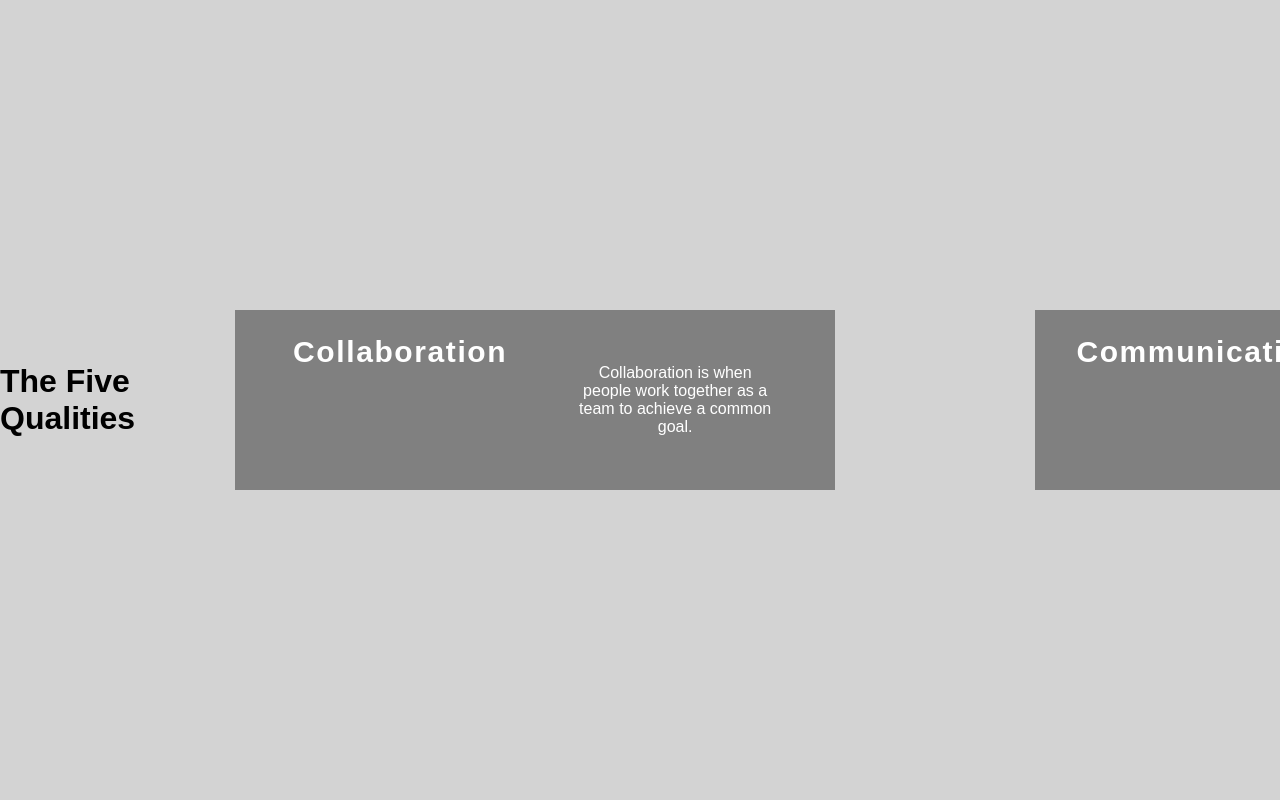
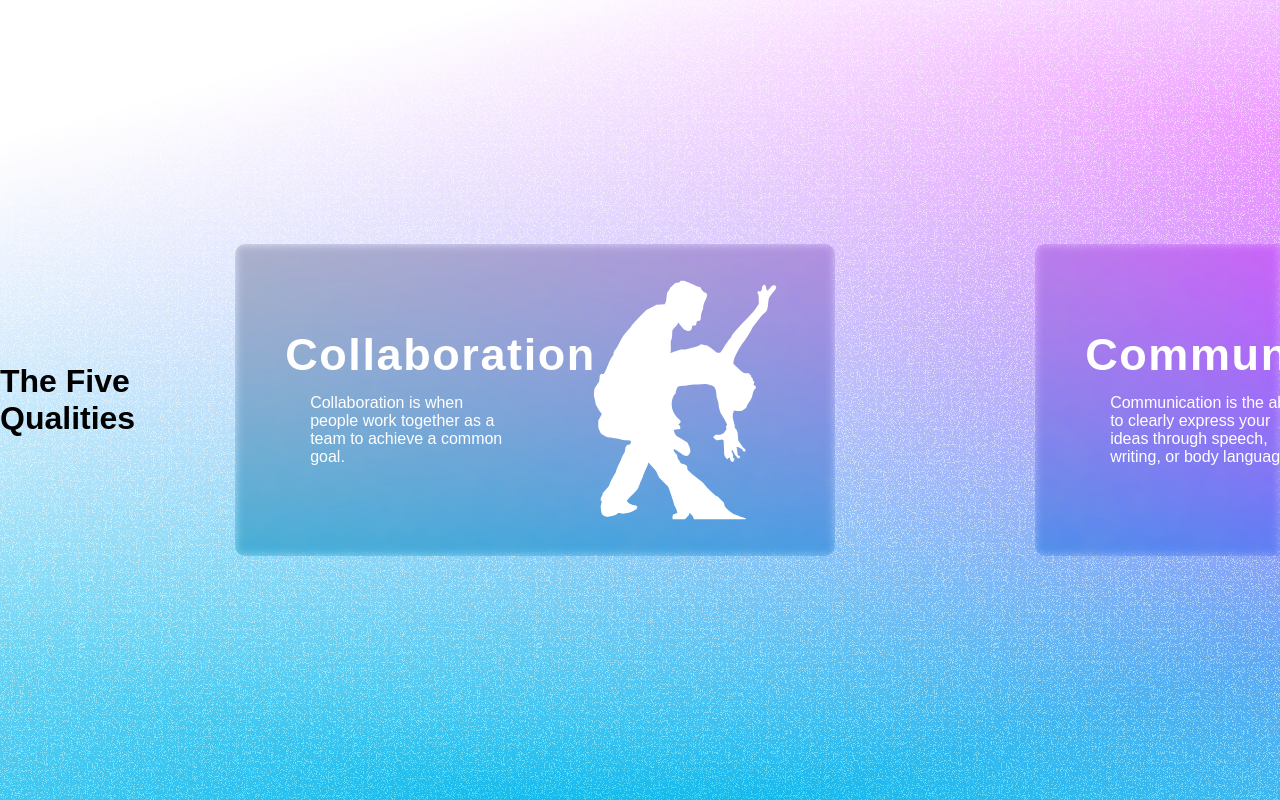
Before and after one commit to ImBenjaminKaiser/8Portfolio, a plain HTML site: page 5qualities.html in a window 1280 px wide. Shown: the top 800 px of the page. Drawn offline with nearby package versions, Linux system fonts and the light colour scheme; a script that the page names is missing; a web font is replaced by a local one.

Commit message:
finished 5 qualities page, tweaked some animations and general formatting

```diff
--- a/5qualities.html
+++ b/5qualities.html
@@ -5,8 +5,9 @@
     <meta name="viewport" content="width=device-width, initial-scale=1.0" />
     <title>Document</title>
 
-    <!-- Link CSS file to this file -->
+    <!-- Link the 5 qualities and global CSS files to this file -->
     <link rel="stylesheet" href="/css/5qualities.css" />
+    <link rel="stylesheet" href="/css/global.css">
     <!-- Link Javascript file to this file -->
     <script type="text/javascript" src="js/script.js"></script>
 
@@ -17,7 +18,7 @@
     <!-- CDN link for lenis smooth scrolling JS library -->
     <script src="https://unpkg.com/@studio-freight/lenis@1.0.40/dist/lenis.min.js"></script>
 
-    <!-- CDN links for Stevie Sans, Scale Variable and Stretch Pro fonts-->
+    <!-- CDN links for Stevie Sans, Scale Variable, and Stretch Pro fonts-->
     <link rel="stylesheet" href="https://use.typekit.net/fmf0nsi.css">
     <link href="https://fonts.cdnfonts.com/css/stretch-pro" rel="stylesheet">
 
@@ -30,58 +31,54 @@
 
           <div class="scroll-box-element">
 
-            <div class="scroll-box-element-image-header">
+            <div class="header-description-wrapper">
               <p class="scroll-text-header header-text-font">Collaboration</p>
-              <!-- IMG HERE -->
+              <p class="scroll-box-description">Collaboration is when people work together as a team to achieve a common goal.</p>
+            </div>
+            <div class="image-wrapper">
+              <img src="/img/collaboration.svg" alt="a white silhouette of two people dancing" width="200px">
             </div>
 
-            <div class="description-wrapper">
-              <p class="scroll-box-description">Collaboration is when people work together as a team to achieve a common goal.</p>
-            </div>
           </div>
 
           <div class="scroll-box-element">
 
-            <div class="scroll-box-element-image-header">
+            <div class="header-description-wrapper">
               <p class="scroll-text-header header-text-font">Communication</p>
-              <!-- IMG HERE -->
+              <p class="scroll-box-description">Communication is the ability to clearly express your ideas through speech, writing, or body language.</p>
             </div>
-
-            <div class="description-wrapper">
-              <p class="scroll-box-description">Write some things</p>
+            <div class="image-wrapper">
+              <img src="/img/communication.svg" alt="A white silhouette of two people in suits talking to each other" width="200px">
             </div>
           </div>
           <div class="scroll-box-element">
 
-            <div class="scroll-box-element-image-header">
+            <div class="header-description-wrapper">
               <p class="scroll-text-header header-text-font">Creativity</p>
-              <!-- IMG HERE -->
+              <p class="scroll-box-description">Creativity is the skill of taking existing ideas and concepts and transforming them into something new and innovative.</p>
             </div>
-
-            <div class="description-wrapper">
-              <p class="scroll-box-description">Creativity is the skill of taking existing ideas and concepts and transforming them into something new and innovative.</p>
+            <div class="image-wrapper">
+              <img src="/img/creativity.svg" alt="A white line art of a woman painting a picture on an easel with a paint palette in her hand" width="200px">
             </div>
           </div>
           <div class="scroll-box-element">
 
-            <div class="scroll-box-element-image-header">
+            <div class="header-description-wrapper">
               <p class="scroll-text-header header-text-font">Persistence</p>
-              <!-- IMG HERE -->
+              <p class="scroll-box-description">Persistence means not giving up even when you face challenges and continuing to find a solution even when it seems like you can't.</p>
             </div>
-
-            <div class="description-wrapper">
-              <p class="scroll-box-description">Persistence means not giving up, no matter what the challenge may be.</p>
+            <div class="image-wrapper">
+              <img src="/img/persistance.png" alt="A white silhouette of Sisyphus rolling a boulder up a hill" height="200px">
             </div>
           </div>
           <div class="scroll-box-element">
 
-            <div class="scroll-box-element-image-header">
+            <div class="header-description-wrapper">
               <p class="scroll-text-header header-text-font">Inquiry</p>
-              <!-- IMG HERE -->
+              <p class="scroll-box-description">Inquiry is bring curious and asking questions to further your understanding and knowledge of a certain concept.</p>
             </div>
-
-            <div class="description-wrapper">
-              <p class="scroll-box-description">Write some things </p>
+            <div class="image-wrapper">
+              <img src="/img/inquiry.svg" alt="A white silhouette of a question mark" width="200px">
             </div>
           </div>
     </div>
--- a/css/5qualities.sass
+++ b/css/5qualities.sass
@@ -1,14 +1,4 @@
-*
-    font-family: 'setvie sans', sans-serif
-    font-weight: 400
-    font-style: normal
-
 @import url("https://use.typekit.net/fmf0nsi.css")
-
-body
-    // overflow-x: hidden
-    margin: 0
-    padding: 0
 
 .scroll-wrapper
     display: flex
@@ -20,7 +10,7 @@ body
     align-items: center
     // height: 100vh
     width: 100%
-    background: lightgrey
+    background-image: url(../img/5qualitybg.svg)
 
 
 .scroll-box-element
@@ -28,9 +18,10 @@ body
     justify-content: space-around
     width: 550px
     margin: 100px
-    background: grey
+    backdrop-filter: blur(5px) brightness(75%) saturate(2)
     padding: 25px
     flex-direction: row
+    border-radius: 10px
 
 .spacer
     height: 100px
@@ -40,7 +31,7 @@ body
     font-size: 30px
     color: white
     font-weight: 800
-    margin: 0
+    margin-top: 15px
     width: 250px
     text-align: center
     height:1em
@@ -50,25 +41,27 @@ body
     margin: 20px
     // height:100px
     width: 200px
-    text-align: center
-    align-items: center
+    // text-align: center
+    align-self: center
 
 
 
-.description-wrapper
+.image-wrapper
     display: flex
     align-items: center
 
-.scroll-box-element-image-header
+.header-description-wrapper
     display: flex
-    flex-direction: center
+    flex-direction: column
+    justify-content: center
 
 .five-qualities
     font-weight: 800
 
 .header-text-font
     font-family: "scale-variable", sans-serif
-    font-variation-settings: "wght" 200, "wdth" 90
+    font-variation-settings: "wght" 200, "wdth" 50
+    font-size: 45px
     letter-spacing: .1rem
 
 html.lenis
--- a/css/global.sass
+++ b/css/global.sass
@@ -1,6 +1,11 @@
 *
-    font-family: 'setvie sans', sans-serif
+    font-family: 'stevie sans', sans-serif
     font-weight: 400
     font-style: normal
     margin: 0
     padding: 0
+
+body
+    margin: 0px
+    padding: 0px
+    overflow-x: hidden
--- a/js/script.js
+++ b/js/script.js
@@ -25,14 +25,16 @@ document.addEventListener("DOMContentLoaded", function() {
     const fiveQualityHeader = document.querySelector('.five-qualities');
     // The header next to the boxes
 
+    // Used getBoundingClientRect because it includes the margin, while element.offsetWidth does not
+    // From here: https://www.geeksforgeeks.org/how-to-get-the-elements-actual-width-and-height-in-javascript/
+
     const scrollWrapperWidth = scrollWrapper.getBoundingClientRect();
     // Get the width of the scroll wrapper element to be used in the x value of the animation, to make it responsive if I change the font size
 
     const fiveQualityHeaderWidth = fiveQualityHeader.getBoundingClientRect();
     // Get the width of the Header to be used in the y value of the animation, to make it responsive for different screen sizes
 
-    // Used getBoundingClientRect because it includes the margin, while element.offsetWidth does not
-    // From here: https://www.geeksforgeeks.org/how-to-get-the-elements-actual-width-and-height-in-javascript/
+
 
     // Only run the animation code if the user does not have Prefer reduced motion set to true
     if (isReduced === false) {
@@ -59,7 +61,7 @@ document.addEventListener("DOMContentLoaded", function() {
     });
 
     gsap.to(".five-qualities",{
-        y:-((window.innerHeight / 2) - (fiveQualityHeaderWidth.height)),
+        y:-(scrollWrapperWidth.height/2),
         scrollTrigger: {
             trigger: scrollWrapperWrapper,
             start: "top top",
```
Also changed, not shown: css/5qualities.css, css/global.css, img/5qualitybg.svg (added), img/collaboration.svg (added), img/communication.svg (added), img/creativity.svg (added), img/inquiry.svg (added), img/persistance.png (added), 2 other files.
